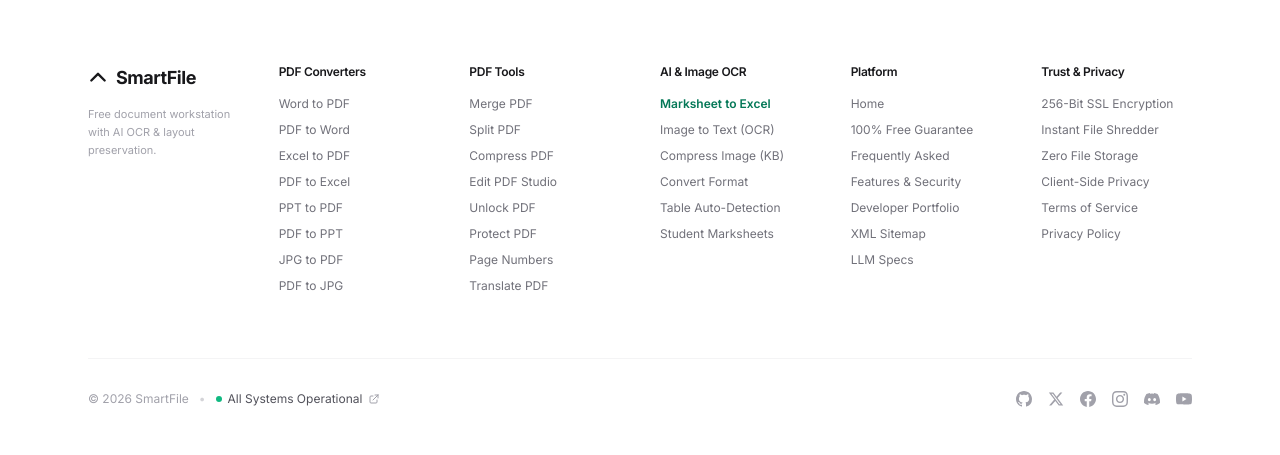
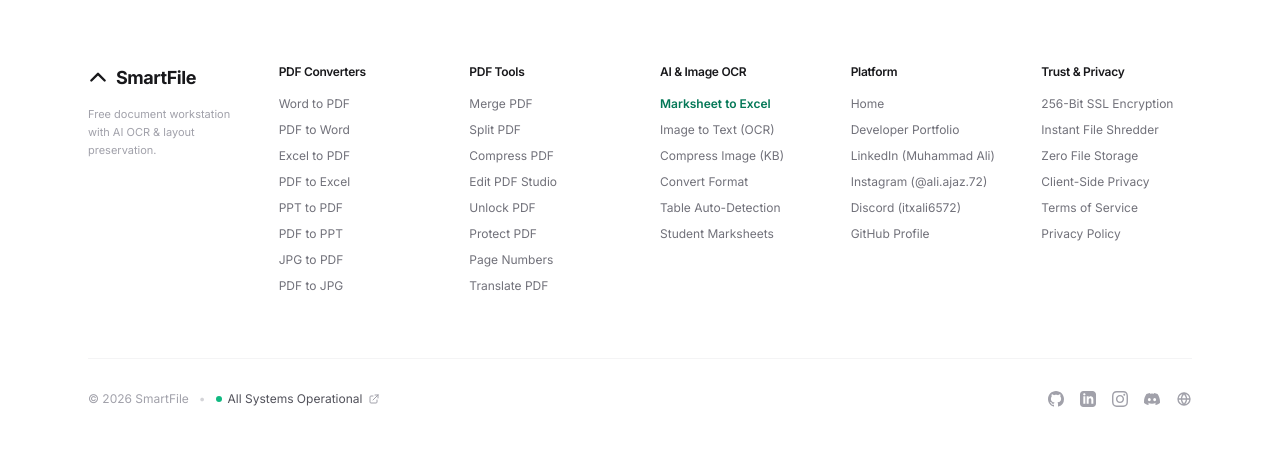
Before and after one commit to muhammadaliajaz/converter, a Flask app: page / in a window 1280 px wide. Shown: the part 3187-3642 px from the top of the page. Run offline with Flask 3, Linux system fonts and the light colour scheme; some libraries are stand-ins or nearby versions.

Commit message:
feat: integrate user social links (LinkedIn, Instagram, Discord) into footer

```diff
--- a/templates/index.html
+++ b/templates/index.html
@@ -1473,12 +1473,11 @@
                     <h3 class="text-xs font-semibold text-zinc-900 mb-4 tracking-tight">Platform</h3>
                     <ul class="space-y-2.5 text-xs">
                         <li><a href="/" class="text-zinc-500 hover:text-zinc-950 transition">Home</a></li>
-                        <li><a href="#gridContainer" class="text-zinc-500 hover:text-zinc-950 transition">100% Free Guarantee</a></li>
-                        <li><a href="#faqHeading" class="text-zinc-500 hover:text-zinc-950 transition">Frequently Asked</a></li>
-                        <li><a href="#featuresHeading" class="text-zinc-500 hover:text-zinc-950 transition">Features &amp; Security</a></li>
-                        <li><a href="https://officialali.dev/" target="_blank" class="text-zinc-500 hover:text-zinc-950 transition">Developer Portfolio</a></li>
-                        <li><a href="https://officialali.dev/sitemap.xml" target="_blank" class="text-zinc-500 hover:text-zinc-950 transition">XML Sitemap</a></li>
-                        <li><a href="https://officialali.dev/llms.txt" target="_blank" class="text-zinc-500 hover:text-zinc-950 transition">LLM Specs</a></li>
+                        <li><a href="https://officialali.dev/" target="_blank" rel="noopener" class="text-zinc-500 hover:text-zinc-950 transition">Developer Portfolio</a></li>
+                        <li><a href="https://www.linkedin.com/in/muhammad-ali-8b00583bb" target="_blank" rel="noopener" class="text-zinc-500 hover:text-zinc-950 transition">LinkedIn (Muhammad Ali)</a></li>
+                        <li><a href="https://www.instagram.com/ali.ajaz.72/?utm_source=ig_web_button_share_sheet" target="_blank" rel="noopener" class="text-zinc-500 hover:text-zinc-950 transition">Instagram (@ali.ajaz.72)</a></li>
+                        <li><a href="https://discord.com/users/itxali6572" target="_blank" rel="noopener" onclick="if(navigator.clipboard){navigator.clipboard.writeText('itxali6572'); alert('Discord Username: itxali6572 copied to clipboard!');}" class="text-zinc-500 hover:text-zinc-950 transition">Discord (itxali6572)</a></li>
+                        <li><a href="https://github.com/muhammadaliajaz" target="_blank" rel="noopener" class="text-zinc-500 hover:text-zinc-950 transition">GitHub Profile</a></li>
                     </ul>
                 </div>
 
@@ -1510,25 +1509,22 @@
                     </a>
                 </div>
 
-                <!-- Social Icons: GitHub, Twitter/X, Facebook, Instagram, Discord, YouTube -->
+                <!-- Social Icons: GitHub, LinkedIn, Instagram, Discord, Website -->
                 <div class="flex items-center gap-4 text-zinc-400">
-                    <a href="https://github.com/muhammadaliajaz" target="_blank" rel="noopener" aria-label="GitHub" class="hover:text-zinc-900 transition">
+                    <a href="https://github.com/muhammadaliajaz" target="_blank" rel="noopener" aria-label="GitHub @muhammadaliajaz" title="GitHub: muhammadaliajaz" class="hover:text-zinc-900 transition">
                         <svg class="w-4 h-4 fill-current" viewBox="0 0 24 24"><path d="M12 0C5.37 0 0 5.37 0 12c0 5.31 3.435 9.795 8.205 11.385.6.105.825-.255.825-.57 0-.285-.015-1.23-.015-2.235-3.015.555-3.795-.735-4.035-1.41-.135-.345-.72-1.41-1.23-1.695-.42-.225-1.02-.78-.015-.795.945-.015 1.62.87 1.845 1.23 1.08 1.815 2.805 1.305 3.495.99.105-.78.42-1.305.765-1.605-2.67-.3-5.46-1.335-5.46-5.925 0-1.305.465-2.385 1.23-3.225-.12-.3-.54-1.53.12-3.18 0 0 1.005-.315 3.3 1.23.96-.27 1.98-.405 3-.405s2.04.135 3 .405c2.295-1.56 3.3-1.23 3.3-1.23.66 1.65.24 2.88.12 3.18.765.84 1.23 1.905 1.23 3.225 0 4.605-2.805 5.625-5.475 5.925.435.375.81 1.095.81 2.22 0 1.605-.015 2.895-.015 3.3 0 .315.225.69.825.57A12.02 12.02 0 0024 12c0-6.63-5.37-12-12-12z"/></svg>
                     </a>
-                    <a href="https://twitter.com/" target="_blank" rel="noopener" aria-label="X (Twitter)" class="hover:text-zinc-900 transition">
-                        <svg class="w-4 h-4 fill-current" viewBox="0 0 24 24"><path d="M18.244 2.25h3.308l-7.227 8.26 8.502 11.24H16.17l-5.214-6.817L4.99 21.75H1.68l7.73-8.835L1.254 2.25H8.08l4.713 6.231zm-1.161 17.52h1.833L7.084 4.126H5.117z"/></svg>
+                    <a href="https://www.linkedin.com/in/muhammad-ali-8b00583bb" target="_blank" rel="noopener" aria-label="LinkedIn - Muhammad Ali" title="LinkedIn: Muhammad Ali" class="hover:text-zinc-900 transition">
+                        <svg class="w-4 h-4 fill-current" viewBox="0 0 24 24"><path d="M19 0h-14c-2.761 0-5 2.239-5 5v14c0 2.761 2.239 5 5 5h14c2.762 0 5-2.239 5-5v-14c0-2.761-2.761-5-5-5zm-11 19h-3v-11h3v11zm-1.5-12.268c-.966 0-1.75-.79-1.75-1.764s.784-1.764 1.75-1.764 1.75.79 1.75 1.764-.783 1.764-1.75 1.764zm13.5 12.268h-3v-5.604c0-3.368-4-3.113-4 0v5.604h-3v-11h3v1.765c1.396-2.586 7-2.777 7 2.476v6.759z"/></svg>
                     </a>
-                    <a href="https://facebook.com/" target="_blank" rel="noopener" aria-label="Facebook" class="hover:text-zinc-900 transition">
-                        <svg class="w-4 h-4 fill-current" viewBox="0 0 24 24"><path d="M24 12.073c0-6.627-5.373-12-12-12s-12 5.373-12 12c0 5.99 4.388 10.954 10.125 11.854v-8.385H7.078v-3.47h3.047V9.43c0-3.007 1.792-4.669 4.533-4.669 1.312 0 2.686.235 2.686.235v2.953H15.83c-1.491 0-1.956.925-1.956 1.874v2.25h3.328l-.532 3.47h-2.796v8.385C19.612 23.027 24 18.062 24 12.073z"/></svg>
-                    </a>
-                    <a href="https://instagram.com/" target="_blank" rel="noopener" aria-label="Instagram" class="hover:text-zinc-900 transition">
+                    <a href="https://www.instagram.com/ali.ajaz.72/?utm_source=ig_web_button_share_sheet" target="_blank" rel="noopener" aria-label="Instagram @ali.ajaz.72" title="Instagram: @ali.ajaz.72" class="hover:text-zinc-900 transition">
                         <svg class="w-4 h-4 fill-current" viewBox="0 0 24 24"><path d="M12 2.163c3.204 0 3.584.012 4.85.07 3.252.148 4.771 1.691 4.919 4.919.058 1.265.069 1.645.069 4.849 0 3.205-.012 3.584-.069 4.849-.149 3.225-1.664 4.771-4.919 4.919-1.266.058-1.644.07-4.85.07-3.204 0-3.584-.012-4.849-.07-3.26-.149-4.771-1.699-4.919-4.92-.058-1.265-.07-1.644-.07-4.849 0-3.204.013-3.583.07-4.849.149-3.227 1.664-4.771 4.919-4.919 1.266-.057 1.645-.069 4.849-.069zm0-2.163c-3.259 0-3.667.014-4.947.072-4.358.2-6.78 2.618-6.98 6.98-.059 1.281-.073 1.689-.073 4.948 0 3.259.014 3.668.072 4.948.2 4.358 2.618 6.78 6.98 6.98 1.281.058 1.689.072 4.948.072 3.259 0 3.668-.014 4.948-.072 4.354-.2 6.782-2.618 6.979-6.98.059-1.28.073-1.689.073-4.948 0-3.259-.014-3.667-.072-4.947-.196-4.354-2.617-6.78-6.979-6.98-1.281-.059-1.69-.073-4.949-.073zm0 5.838c-3.403 0-6.162 2.759-6.162 6.162s2.759 6.163 6.162 6.163 6.162-2.759 6.162-6.163c0-3.403-2.759-6.162-6.162-6.162zm0 10.162c-2.209 0-4-1.79-4-4 0-2.209 1.791-4 4-4s4 1.791 4 4c0 2.21-1.791 4-4 4zm6.406-11.845c-.796 0-1.441.645-1.441 1.44s.645 1.44 1.441 1.44c.795 0 1.439-.645 1.439-1.44s-.644-1.44-1.439-1.44z"/></svg>
                     </a>
-                    <a href="https://discord.com/" target="_blank" rel="noopener" aria-label="Discord" class="hover:text-zinc-900 transition">
+                    <a href="https://discord.com/users/itxali6572" target="_blank" rel="noopener" aria-label="Discord: itxali6572" title="Discord: itxali6572 (Click to copy)" onclick="if(navigator.clipboard){navigator.clipboard.writeText('itxali6572'); alert('Discord Username: itxali6572 copied to clipboard!');}" class="hover:text-zinc-900 transition">
                         <svg class="w-4 h-4 fill-current" viewBox="0 0 24 24"><path d="M20.317 4.37a19.791 19.791 0 0 0-4.885-1.515.074.074 0 0 0-.079.037c-.21.375-.444.864-.608 1.25a18.27 18.27 0 0 0-5.487 0 12.64 12.64 0 0 0-.617-1.25.077.077 0 0 0-.079-.037A19.736 19.736 0 0 0 3.677 4.37a.07.07 0 0 0-.032.027C.533 9.046-.32 13.58.099 18.057a.082.082 0 0 0 .031.057 19.9 19.9 0 0 0 5.993 3.03.078.078 0 0 0 .084-.028 14.09 14.09 0 0 0 1.226-1.994.076.076 0 0 0-.041-.106 13.107 13.107 0 0 1-1.872-.892.077.077 0 0 1-.008-.128 10.2 10.2 0 0 0 .372-.292.074.074 0 0 1 .077-.01c3.929 1.793 8.18 1.793 12.061 0a.074.074 0 0 1 .078.01c.12.098.246.198.373.292a.077.077 0 0 1-.006.127 12.299 12.299 0 0 1-1.873.894.077.077 0 0 0-.041.107c.36.698.772 1.362 1.225 1.993a.076.076 0 0 0 .084.028 19.839 19.839 0 0 0 6.002-3.03.077.077 0 0 0 .032-.054c.5-5.177-.838-9.674-3.549-13.66a.061.061 0 0 0-.031-.028zM8.02 15.33c-1.183 0-2.157-1.085-2.157-2.419 0-1.333.956-2.419 2.157-2.419 1.21 0 2.176 1.096 2.157 2.42 0 1.333-.956 2.418-2.157 2.418zm7.975 0c-1.183 0-2.157-1.085-2.157-2.419 0-1.333.955-2.419 2.157-2.419 1.21 0 2.176 1.096 2.157 2.42 0 1.333-.946 2.418-2.157 2.418z"/></svg>
                     </a>
-                    <a href="https://youtube.com/" target="_blank" rel="noopener" aria-label="YouTube" class="hover:text-zinc-900 transition">
-                        <svg class="w-4 h-4 fill-current" viewBox="0 0 24 24"><path d="M23.498 6.186a3.016 3.016 0 0 0-2.122-2.136C19.505 3.545 12 3.545 12 3.545s-7.505 0-9.377.505A3.017 3.017 0 0 0 .502 6.186C0 8.07 0 12 0 12s0 3.93.502 5.814a3.016 3.016 0 0 0 2.122 2.136c1.871.505 9.376.505 9.376.505s7.505 0 9.377-.505a3.015 3.015 0 0 0 2.122-2.136C24 15.93 24 12 24 12s0-3.93-.502-5.814zM9.545 15.568V8.432L15.818 12l-6.273 3.568z"/></svg>
+                    <a href="https://officialali.dev/" target="_blank" rel="noopener" aria-label="Official Ali Portfolio" title="Portfolio: officialali.dev" class="hover:text-zinc-900 transition">
+                        <svg class="w-4 h-4 fill-none stroke-current" stroke-width="2" viewBox="0 0 24 24"><path stroke-linecap="round" stroke-linejoin="round" d="M12 21a9 9 0 100-18 9 9 0 000 18zm0 0c2.5-3.5 4-8.5 4-9s-1.5-5.5-4-9c-2.5 3.5-4 8.5-4 9s1.5 5.5 4 9zm-9-9h18"/></svg>
                     </a>
                 </div>
             </div>
```
